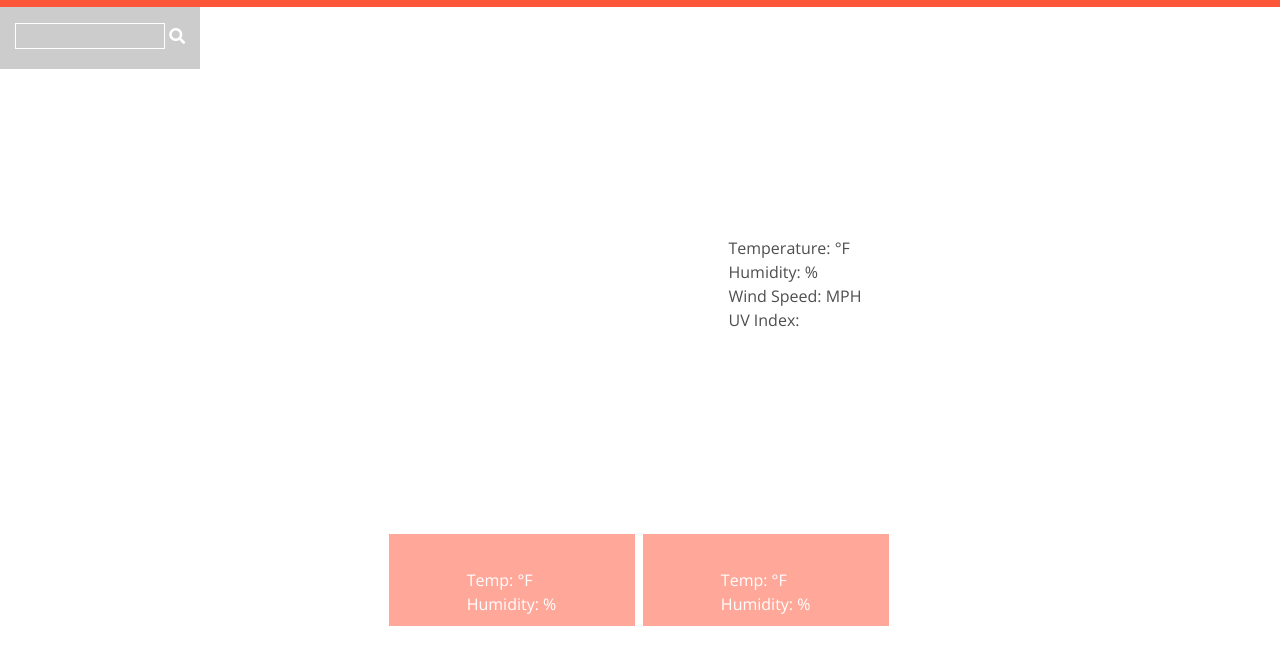
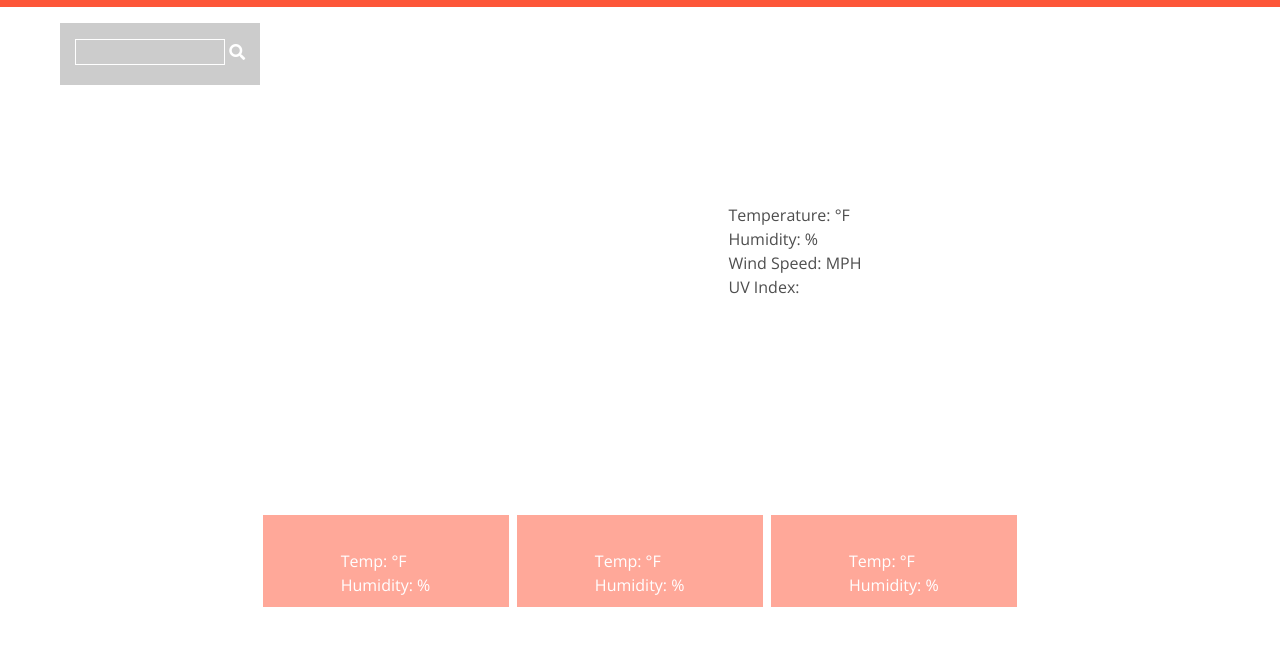
Before and after one commit to grimmgr/Seasons, a plain HTML site: page index.html in a window 1280 px wide. Shown: the part 70-734 px from the top of the page. Drawn offline with nearby package versions, Linux system fonts and the light colour scheme; no server answers.

Commit message:
responsive styling

```diff
--- a/assets/ style.css
+++ b/assets/ style.css
@@ -2,7 +2,7 @@
 
 * {
     font-family: 'Open Sans', sans-serif;
-    font-size: 16px;
+    font-size: 14px;
     line-height: 1.5em;
     margin: 0;
     padding: 0;
@@ -12,29 +12,13 @@
 }
 
 html {
-    /* background-repeat: no-repeat;
-    background-size: cover; */
     overflow: scroll;
-    /* position: relative; */
     height: 100vh;
 }
 
-/* html::after {
-    background-color: rgba(255, 255, 255, 0.5);
-    content: "";
-    position: absolute;
-    top: 0px;
-    right: 0px;
-    bottom: 0px;
-    left: 0px;
-    z-index: -1;
-} */
-
 body {
-    /* background-color: rgb(78, 78, 78); */
     height: 100%;
     overflow: scroll;
-    /* position: relative; */
 }
 
 button {
@@ -72,8 +56,6 @@ h1 {
 }
 
 main {
-    /* background-repeat: no-repeat;
-    background-size: cover; */
     height: 100%;
     overflow: scroll;
     padding-top: 77px;
@@ -87,12 +69,12 @@ main {
     right: 0px;
     bottom: 0px;
     left: 0px;
-    /* overflow: scroll; */
 }
 
 input {
     background: transparent;
     border: 1px solid rgb(255, 255, 255);
+    color: rgb(255, 255, 255);
 }
 
 p {
@@ -102,6 +84,7 @@ p {
 .search {
     grid-area: srch;
     margin: 0 auto;
+    margin-bottom: 7%;
     padding-top: 5%;
     width: 200px;
 }
@@ -125,19 +108,23 @@ li {
 }
 
 .day {
+    align-items: center;
+    display: flex;
+    grid-area: day;
+    justify-content: center;
+    padding: 3%;
+}
+
+.day-container {
     background-color: rgba(255, 255, 255, 0.5);
     border: 2px solid rgb(255, 255, 255);
     color: rgb(78, 78, 78);
-    grid-area: day;
-    margin: 0 auto;
-    margin-top: 7%;
-    margin-bottom: 7%;
+    height: min-content;
     padding: 20px;
     width: 200px;
 }
 
 h2 {
-
     font-family: 'Rubik', sans-serif;
     font-size: 30px;
 }
@@ -167,8 +154,7 @@ h4 {
     color: rgb(255, 255, 255);
     grid-area: fcst;
     margin: 0 auto;
-    padding: 20px;
-    /* width: 300px; */
+    margin-top: 20px;
 }
 
 h3 {
@@ -198,7 +184,7 @@ h3 {
 }
 
 @media screen and (min-width: 500px) {
-    .day {
+    .day-container {
         width: 250px;
     }
     .forecast-grid {
@@ -210,9 +196,16 @@ h3 {
 }
 
 @media screen and (min-width: 700px) {
+    * {
+        font-size: 16px;
+    }
     .list-container {
         display: block;
         padding-top: 10px;
+    }
+
+    .forecast {
+        margin-top: 0;
     }
 
     .forecast-grid {
@@ -226,6 +219,7 @@ h3 {
                 'srch day day day'
                 'srch day day day'
                 'fcst fcst fcst fcst';
+        height: 100%;
     }
 
     .search {
@@ -244,9 +238,7 @@ h3 {
         width: 150px;
     }
 
-    .day {
-        margin-top: 17%;
-        margin-bottom: 10%;
+    .day-container {
         width: 350px
     }
 
@@ -254,3 +246,13 @@ h3 {
         font-size: 20px;
     }
 }
+
+@media screen and (min-width: 900px) {
+    .forecast-grid {
+        width: 759px;
+    }
+
+    .search {
+        margin: 5% auto;
+    }
+}
--- a/index.html
+++ b/index.html
@@ -36,6 +36,7 @@
         </div>
 
         <div class="day">
+            <div class="day-container">
                 <h2 id="city"></h2>
                 <img id="icon0" src="">
                 <h4 id ="description"></h4>
@@ -44,6 +45,7 @@
                     <p>Humidity: <span id="humidity"></span>%</p>
                     <p>Wind Speed: <span id="wind"></span> MPH</p>
                     <p>UV Index: <span id="uv"></span></p>
+                </div>
             </div>
         </div>
 
```
Lines whose indentation alone changed are shown as unchanged.
